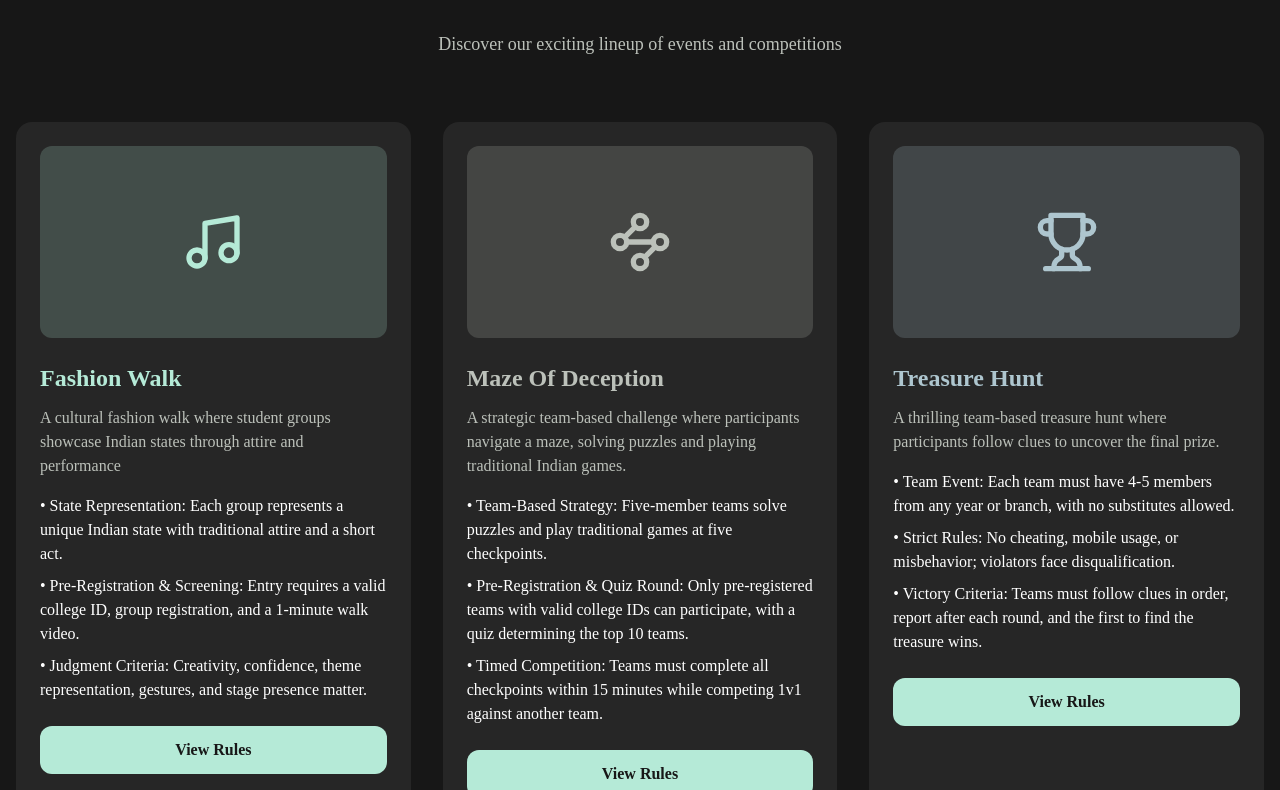
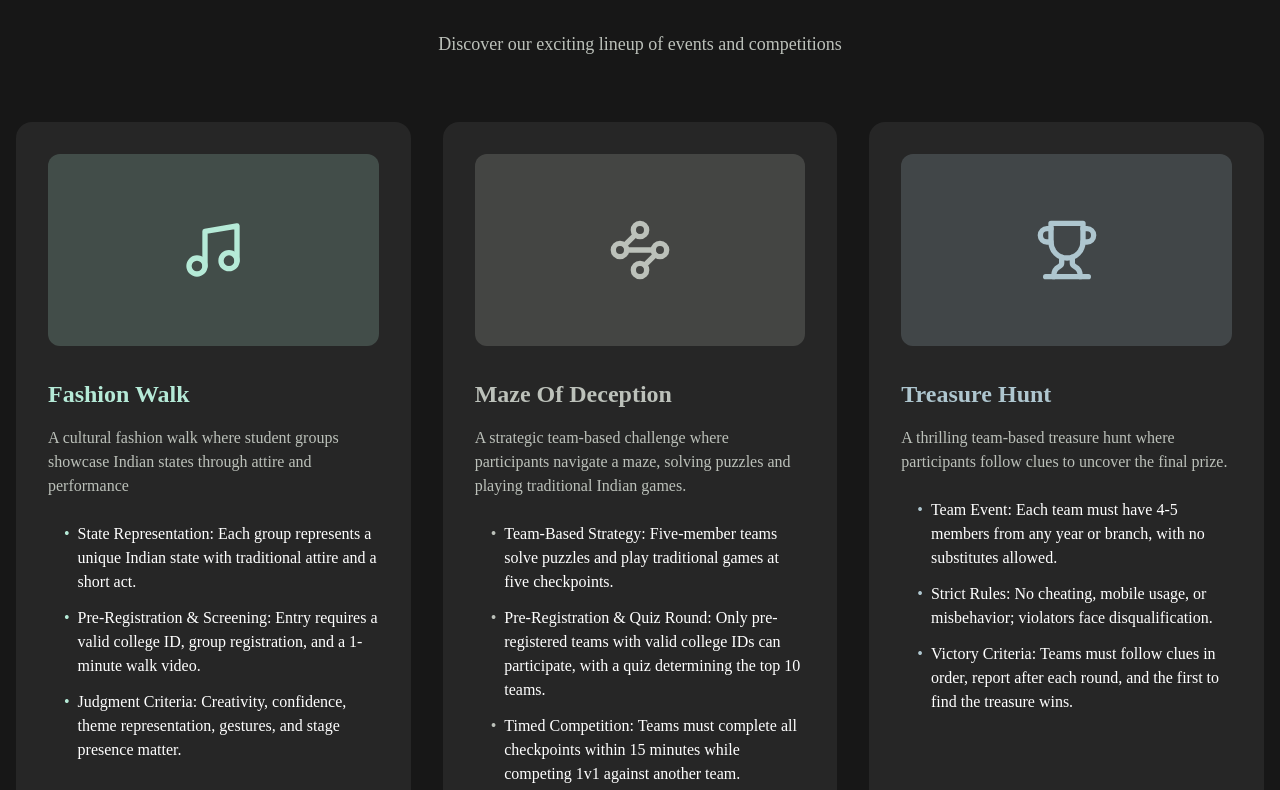
Before and after one commit to KARTIK614/Tarangini_fest-main, a React (Vite) app: page / in a window 1280 px wide. Shown: the part 1530-2320 px from the top of the page. Built offline with nearby package versions, Linux system fonts and the light colour scheme.

Commit message:
fixed buttons

```diff
--- a/src/components/About.jsx
+++ b/src/components/About.jsx
@@ -11,7 +11,7 @@ const About = () => {
                 <div className="space-y-4">
                   <div className="h-48 bg-[#B5EAD7]/30 rounded-2xl p-6 backdrop-blur-sm flex flex-col items-center justify-center">
                     <h3 className="text-4xl font-bold text-neutral-800 font-['Playfair_Display'] text-center">Tarangini 2K25</h3>
-                    <p className="mt-2 text-neutral-600 font-['Montserrat'] text-center">Annual College Fest</p>
+                    <p className="mt-2 text-neutral-600 font-['Montserrat'] text-center">On 29 and 30 March</p>
                   </div>
                   <div className="h-48 bg-[#BCC1BA]/30 rounded-2xl p-6 backdrop-blur-sm">
                     <h3 className="text-4xl font-bold text-neutral-800 font-['Playfair_Display']">Cultural Events</h3>
--- a/src/components/Events.jsx
+++ b/src/components/Events.jsx
@@ -13,17 +13,28 @@ const Events = () => {
 
         <div className="grid md:grid-cols-2 lg:grid-cols-3 gap-8">
           {/* Fashion Walk */}
-          <div className="bg-neutral-800 rounded-2xl p-6 hover:transform hover:scale-105 transition-all duration-300 animate__animated animate__fadeInUp">
-            <div className="h-48 bg-[#B5EAD7]/20 rounded-xl mb-6 flex items-center justify-center">
+          <div className="bg-neutral-800 rounded-2xl p-8 hover:transform hover:scale-105 transition-all duration-300 animate__animated animate__fadeInUp flex flex-col h-full">
+                      <div className="h-48 bg-[#B5EAD7]/20 rounded-xl mb-8 flex items-center justify-center">
                         <Music className="w-16 h-16 text-[#B5EAD7]" />
                       </div>
-            <h3 className="text-2xl font-bold text-[#B5EAD7] mb-3 font-['Playfair_Display']">Fashion Walk</h3>
-            <p className="text-[#BCC1BA] mb-4 font-['Montserrat']">A cultural fashion walk where student groups showcase Indian states through attire and performance</p>
-            <ul className="text-white space-y-2 mb-6 font-['Montserrat']">
-              <li>• State Representation: Each group represents a unique Indian state with traditional attire and a short act.</li>
-              <li>• Pre-Registration & Screening: Entry requires a valid college ID, group registration, and a 1-minute walk video.</li>
-              <li>• Judgment Criteria: Creativity, confidence, theme representation, gestures, and stage presence matter.</li>
+                      <div className="flex-grow">
+                        <h3 className="text-2xl font-bold text-[#B5EAD7] mb-4 font-['Playfair_Display']">Fashion Walk</h3>
+                        <p className="text-[#BCC1BA] mb-6 font-['Montserrat']">A cultural fashion walk where student groups showcase Indian states through attire and performance</p>
+                        <ul className="text-white space-y-3 mb-8 font-['Montserrat'] pl-4">
+                          <li className="flex items-start">
+                            <span className="mr-2 text-[#B5EAD7]">•</span>
+                            <span>State Representation: Each group represents a unique Indian state with traditional attire and a short act.</span>
+                          </li>
+                          <li className="flex items-start">
+                            <span className="mr-2 text-[#B5EAD7]">•</span>
+                            <span>Pre-Registration & Screening: Entry requires a valid college ID, group registration, and a 1-minute walk video.</span>
+                          </li>
+                          <li className="flex items-start">
+                            <span className="mr-2 text-[#B5EAD7]">•</span>
+                            <span>Judgment Criteria: Creativity, confidence, theme representation, gestures, and stage presence matter.</span>
+                          </li>
                         </ul>
+                      </div>
             <Link
               to="https://drive.google.com/file/d/1wGLlmc8yu68X909Rrl2GD4pSTcj8sge4/view?usp=sharing"
               target="_blank"
@@ -34,17 +45,28 @@ const Events = () => {
             </Link>          </div>
 
           {/* MAze of Deception */}
-          <div className="bg-neutral-800 rounded-2xl p-6 hover:transform hover:scale-105 transition-all duration-300 animate__animated animate__fadeInUp" style={{ animationDelay: '0.2s' }}>
-            <div className="h-48 bg-[#BCC1BA]/20 rounded-xl mb-6 flex items-center justify-center">
+          <div className="bg-neutral-800 rounded-2xl p-8 hover:transform hover:scale-105 transition-all duration-300 animate__animated animate__fadeInUp flex flex-col h-full" style={{ animationDelay: '0.2s' }}>
+                      <div className="h-48 bg-[#BCC1BA]/20 rounded-xl mb-8 flex items-center justify-center">
                         <Waypoints className="w-16 h-16 text-[#BCC1BA]" />
                       </div>
-            <h3 className="text-2xl font-bold text-[#BCC1BA] mb-3 font-['Playfair_Display']">Maze Of Deception</h3>
-            <p className="text-[#BCC1BA] mb-4 font-['Montserrat']">A strategic team-based challenge where participants navigate a maze, solving puzzles and playing traditional Indian games.</p>
-            <ul className="text-white space-y-2 mb-6 font-['Montserrat']">
-              <li>• Team-Based Strategy: Five-member teams solve puzzles and play traditional games at five checkpoints.</li>
-              <li>• Pre-Registration & Quiz Round: Only pre-registered teams with valid college IDs can participate, with a quiz determining the top 10 teams.</li>
-              <li>• Timed Competition: Teams must complete all checkpoints within 15 minutes while competing 1v1 against another team.</li>
+                      <div className="flex-grow">
+                        <h3 className="text-2xl font-bold text-[#BCC1BA] mb-4 font-['Playfair_Display']">Maze Of Deception</h3>
+                        <p className="text-[#BCC1BA] mb-6 font-['Montserrat']">A strategic team-based challenge where participants navigate a maze, solving puzzles and playing traditional Indian games.</p>
+                        <ul className="text-white space-y-3 mb-8 font-['Montserrat'] pl-4">
+                          <li className="flex items-start">
+                            <span className="mr-2 text-[#BCC1BA]">•</span>
+                            <span>Team-Based Strategy: Five-member teams solve puzzles and play traditional games at five checkpoints.</span>
+                          </li>
+                          <li className="flex items-start">
+                            <span className="mr-2 text-[#BCC1BA]">•</span>
+                            <span>Pre-Registration & Quiz Round: Only pre-registered teams with valid college IDs can participate, with a quiz determining the top 10 teams.</span>
+                          </li>
+                          <li className="flex items-start">
+                            <span className="mr-2 text-[#BCC1BA]">•</span>
+                            <span>Timed Competition: Teams must complete all checkpoints within 15 minutes while competing 1v1 against another team.</span>
+                          </li>
                         </ul>
+                      </div>
             <Link
               to="https://drive.google.com/file/d/19nPZiTQkrUqDfOIX2xnIgwJLrH9lNCeS/view?usp=sharing"
               target="_blank"
@@ -56,17 +78,28 @@ const Events = () => {
           </div>
 
           {/* Treasure Hunt */}
-          <div className="bg-neutral-800 rounded-2xl p-6 hover:transform hover:scale-105 transition-all duration-300 animate__animated animate__fadeInUp" style={{ animationDelay: '0.4s' }}>
-            <div className="h-48 bg-[#AEC6CF]/20 rounded-xl mb-6 flex items-center justify-center">
+          <div className="bg-neutral-800 rounded-2xl p-8 hover:transform hover:scale-105 transition-all duration-300 animate__animated animate__fadeInUp flex flex-col h-full" style={{ animationDelay: '0.4s' }}>
+                      <div className="h-48 bg-[#AEC6CF]/20 rounded-xl mb-8 flex items-center justify-center">
                         <Trophy className="w-16 h-16 text-[#AEC6CF]" />
                       </div>
-            <h3 className="text-2xl font-bold text-[#AEC6CF] mb-3 font-['Playfair_Display']">Treasure Hunt</h3>
-            <p className="text-[#BCC1BA] mb-4 font-['Montserrat']">A thrilling team-based treasure hunt where participants follow clues to uncover the final prize.</p>
-            <ul className="text-white space-y-2 mb-6 font-['Montserrat']">
-              <li>• Team Event: Each team must have 4-5 members from any year or branch, with no substitutes allowed.</li>
-              <li>• Strict Rules: No cheating, mobile usage, or misbehavior; violators face disqualification.</li>
-              <li>• Victory Criteria: Teams must follow clues in order, report after each round, and the first to find the treasure wins.</li>
+                      <div className="flex-grow">
+                        <h3 className="text-2xl font-bold text-[#AEC6CF] mb-4 font-['Playfair_Display']">Treasure Hunt</h3>
+                        <p className="text-[#BCC1BA] mb-6 font-['Montserrat']">A thrilling team-based treasure hunt where participants follow clues to uncover the final prize.</p>
+                        <ul className="text-white space-y-3 mb-8 font-['Montserrat'] pl-4">
+                          <li className="flex items-start">
+                            <span className="mr-2 text-[#AEC6CF]">•</span>
+                            <span>Team Event: Each team must have 4-5 members from any year or branch, with no substitutes allowed.</span>
+                          </li>
+                          <li className="flex items-start">
+                            <span className="mr-2 text-[#AEC6CF]">•</span>
+                            <span>Strict Rules: No cheating, mobile usage, or misbehavior; violators face disqualification.</span>
+                          </li>
+                          <li className="flex items-start">
+                            <span className="mr-2 text-[#AEC6CF]">•</span>
+                            <span>Victory Criteria: Teams must follow clues in order, report after each round, and the first to find the treasure wins.</span>
+                          </li>
                         </ul>
+                      </div>
             <Link
               to="https://drive.google.com/file/d/1Wy2wE-GkzKz1xGAhKyUT6jelaDB8QFK8/view?usp=sharing"
               target="_blank"
```
Also changed, not shown: src/components/EventsPage.jsx (+6 -6 lines), src/components/Navbar.jsx (+16 -8 lines). Lines whose indentation alone changed are shown as unchanged.
